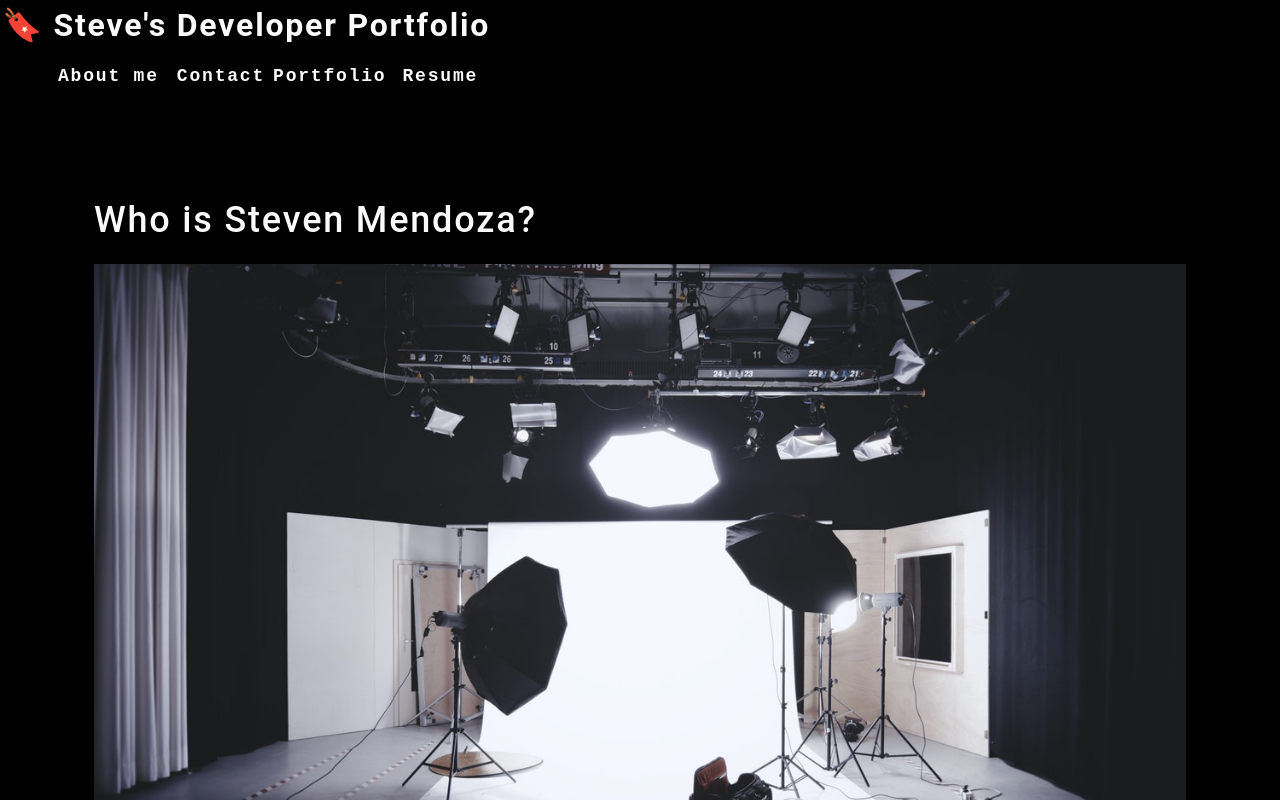
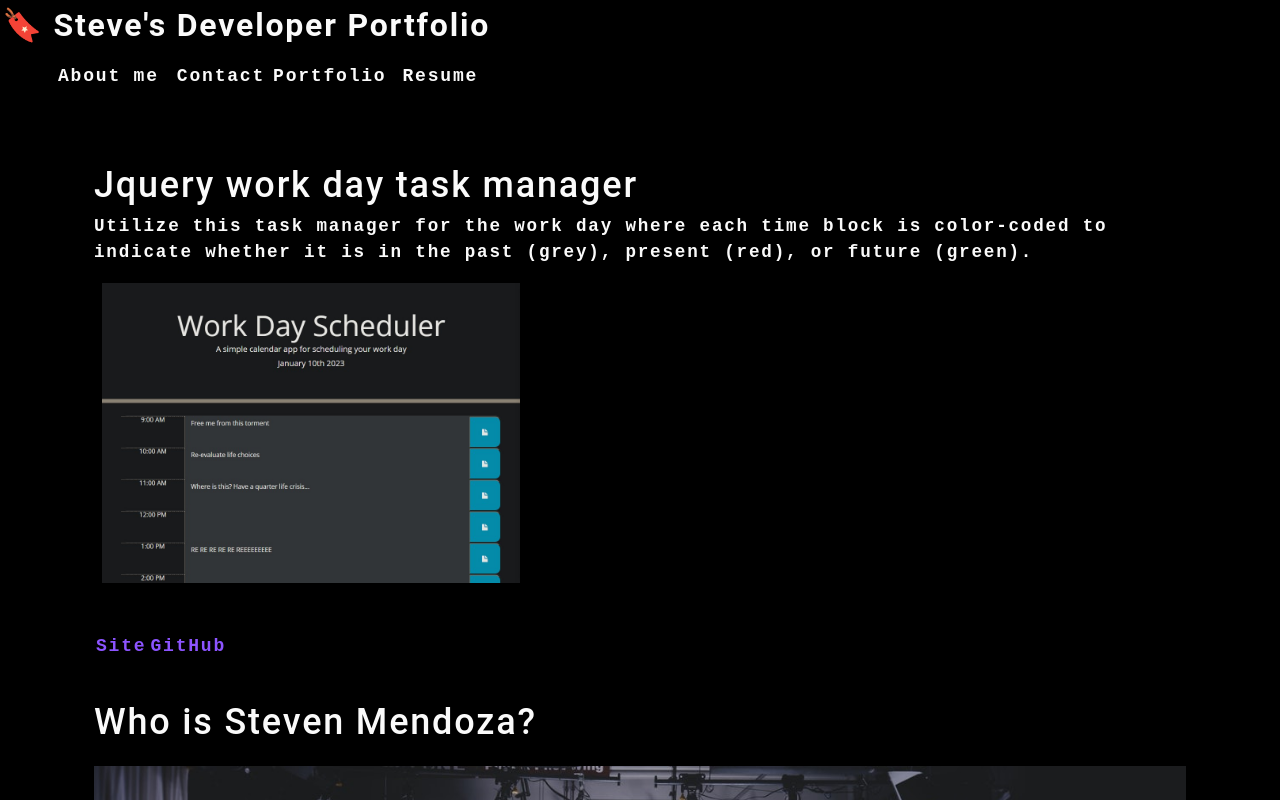
Before and after one commit to smendoza94/dev-portfolio-react, a React (Create React App) app: page / in a window 1280 px wide. Shown: the top 800 px of the page. Built offline with nearby package versions, Linux system fonts and the light colour scheme.

Commit message:
start portfolio component

```diff
--- a/src/App.js
+++ b/src/App.js
@@ -1,12 +1,14 @@
 import "./App.css";
 import About from "./components/About";
 import Nav from "./components/Nav";
+import Portfolio from "./components/Portfolio";
 
 function App() {
   return (
     <div>
       <Nav></Nav>
       <main>
+        <Portfolio></Portfolio>
         <About></About>
       </main>
     </div>
--- /dev/null
+++ b/src/components/Portfolio/index.js
@@ -0,0 +1,35 @@
+import React from "react";
+import { capitalizeFirstLetter } from "../../utils/helpers";
+import photo from "../../assets/photos/0.jpg";
+
+function Portfolio(props) {
+  const currentProject = {
+    name: "jquery work day task manager",
+    description:
+      "Utilize this task manager for the work day where each time block is color-coded to indicate whether it is in the past (grey), present (red), or future (green).",
+    url: "https://smendoza94.github.io/work-day-calendar/",
+    github: "https://github.com/smendoza94/work-day-calendar",
+  };
+
+  return (
+    <section>
+      <h1>{capitalizeFirstLetter(currentProject.name)}</h1>
+      <p>{currentProject.description}</p>
+      <div className="flex-row">
+        <img
+          src={photo}
+          alt="eight hour calendar example"
+          className="img-thumbnail mx-1"
+        />
+      </div>
+      <a href={currentProject.url} target="#">
+        Site
+      </a>
+      <a href={currentProject.github} target="#">
+        GitHub
+      </a>
+    </section>
+  );
+}
+
+export default Portfolio;
```
Also changed, not shown: src/assets/photos/0.jpg (added).
